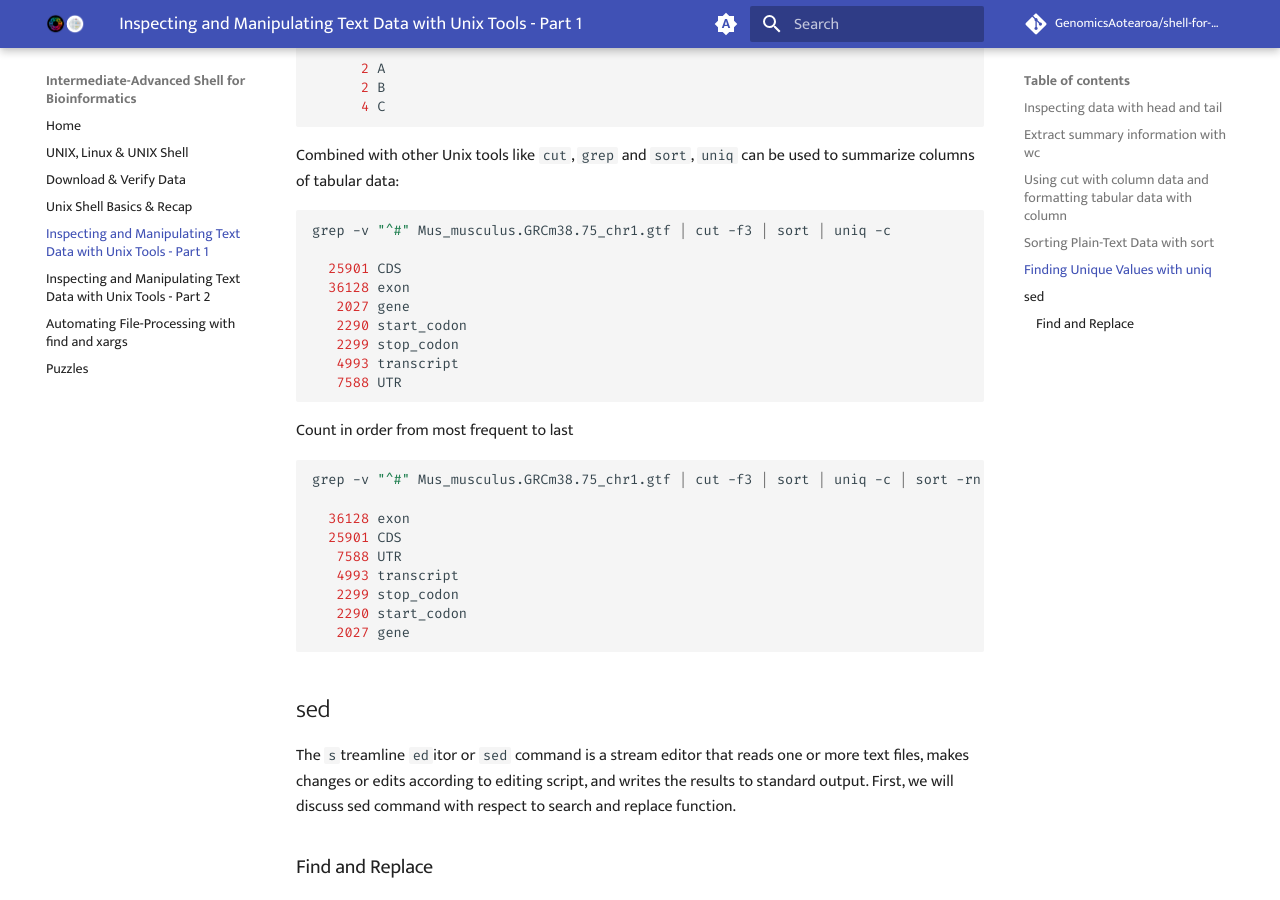
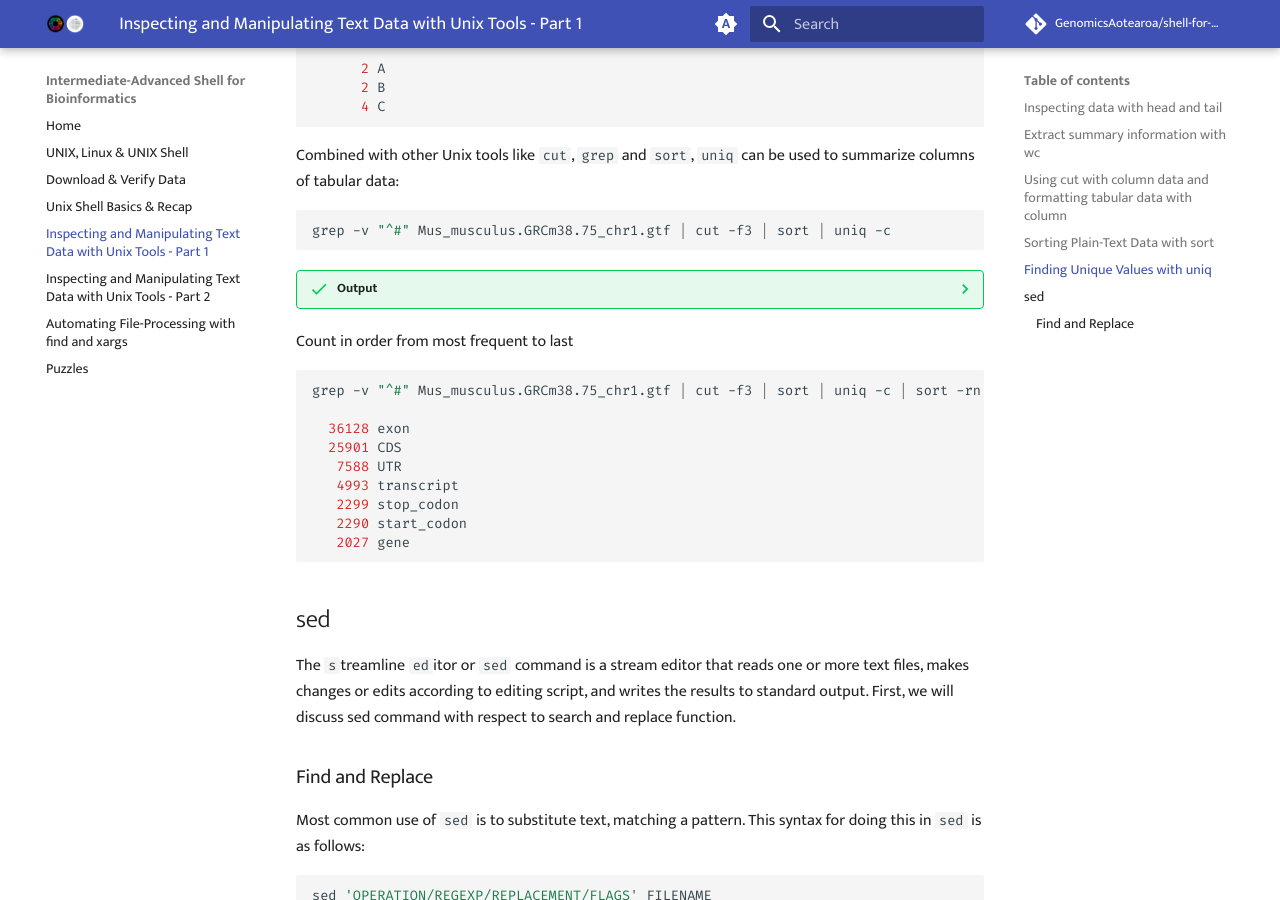
Before and after one commit to GenomicsAotearoa/shell-for-bioinformatics, an MkDocs documentation site: the page built from docs/4_inspectmanipluate.md, in a window 1280 px wide and 900 px high, scrolled down 6257 px. Built offline with MkDocs 1.6.1 and Material for MkDocs 9.7.7, drawn with Linux system fonts in a browser that asks for light colours; comment, search, counter and statistics services are not loaded.

Commit message:
create another output drop down box

````diff
--- a/docs/4_inspectmanipluate.md
+++ b/docs/4_inspectmanipluate.md
@@ -312,15 +312,18 @@ Combined with other Unix tools like `cut`, `grep` and `sort`, `uniq` can be used
 
 ```bash
 grep -v "^#" Mus_musculus.GRCm38.75_chr1.gtf | cut -f3 | sort | uniq -c
+```
+??? success "Output"
 
-  25901 CDS
-  36128 exon
-   2027 gene
-   2290 start_codon
-   2299 stop_codon
-   4993 transcript
-   7588 UTR
-```
+    ```bash
+    25901 CDS
+    36128 exon
+    2027 gene
+    2290 start_codon
+    2299 stop_codon
+    4993 transcript
+    7588 UTR
+    ```
 Count in order from most frequent to last
 
 ```bash
````
